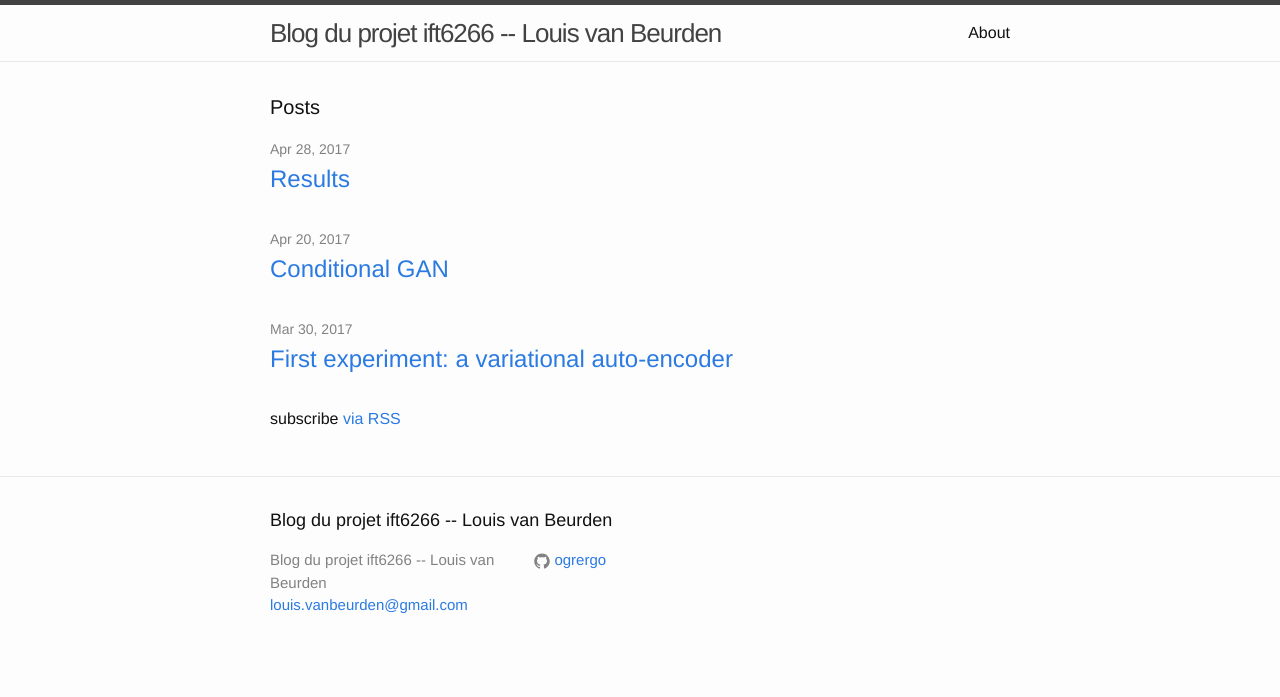
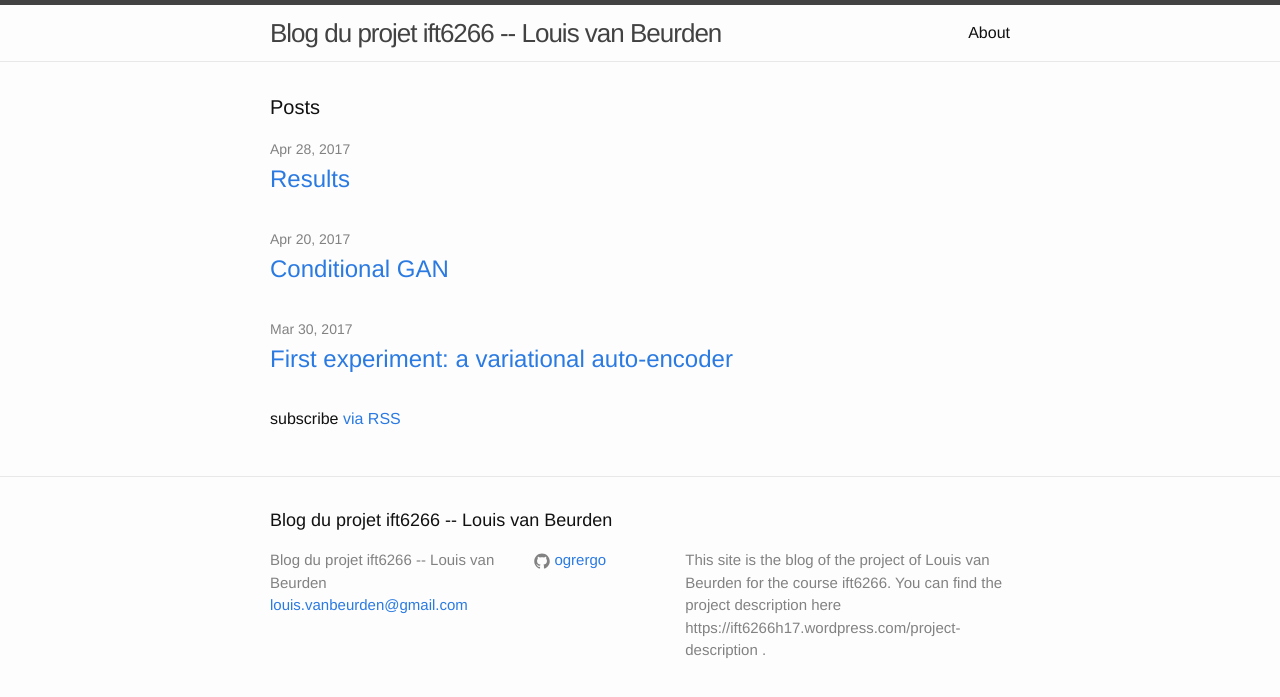
Before and after one commit to ogrergo/ift6266, a Jekyll site: the page built from docs/index.html, in a window 1280 px wide. Shown: the top 697 px of the page. Built offline with Jekyll 4.4.1, drawn with Linux system fonts in a browser that asks for light colours.

Commit message:
update project description

```diff
--- a/docs/_config.yml
+++ b/docs/_config.yml
@@ -11,6 +11,7 @@ email: louis.vanbeurden@gmail.com
 baseurl: "/ift6266" # the subpath of your site, e.g. /blog
 url: "https://ogrergo.github.io/" # the base hostname & protocol for your site
 github_username:  ogrergo
+description: This site is the blog of the project of Louis van Beurden for the course ift6266. You can find the project description here https://ift6266h17.wordpress.com/project-description .
 
 # Build settings
 markdown: kramdown
```
